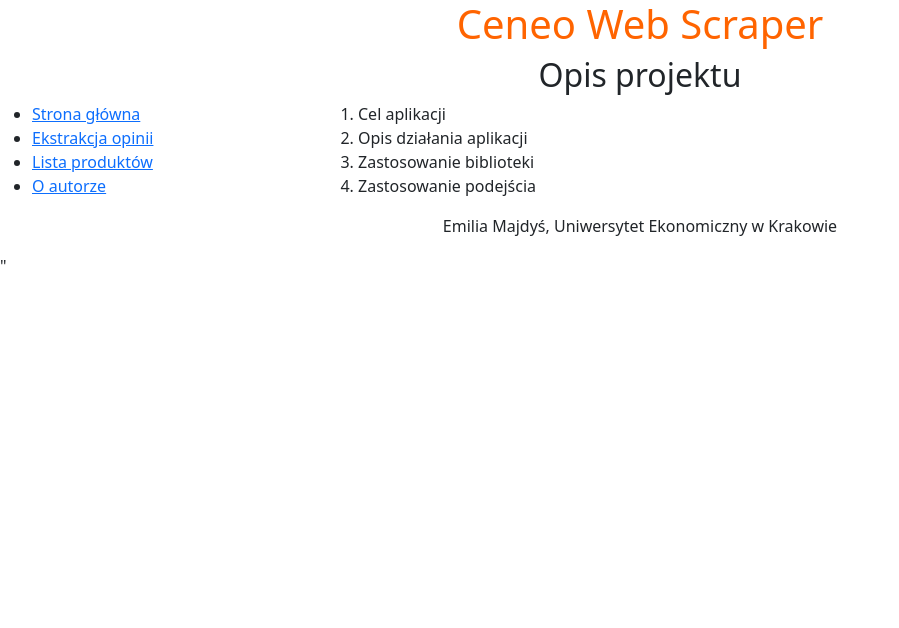
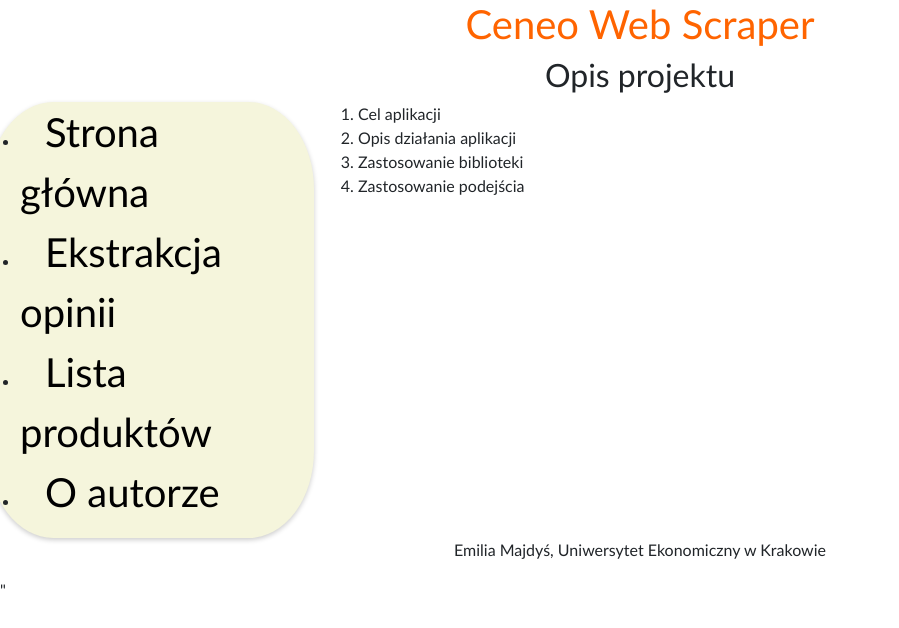
Before and after one commit to emiliamajdys/CeneoWebScraper, a Flask app: page / in a window 1280 px wide. Shown: the top 628 px of the page, without its empty margins (0-899 px from the left). Run offline with Flask 3, Linux system fonts and the light colour scheme; some libraries are stand-ins or nearby versions.

Commit message:
2025-05-29 EM

```diff
--- a/app/static/style.css
+++ b/app/static/style.css
@@ -1,3 +1,72 @@
+body {
+    margin: 0;
+    background-color:white;
+    font-family:'Trebuchet MS', 'Lucida Sans Unicode', 'Lucida Grande', 'Lucida Sans', Arial, sans-serif;
+
+    }
+a:hover{
+        text-decoration: underline;
+
+
+
+}
+
+
+
+button:hover{
+    background-color: #ff6400;
+    color:black;
+    transform: scale(1.5);
+}
+button[type=submit]:active{
+    transform:scale(2)
+}
+
+
+.col-3{
+
+
+  background-color:beige;
+  padding: 10px 0;
+  box-shadow: 0 2px 5px rgba(0, 0, 0, 0.2);
+  border-radius: 20%;
+  list-style: none;
+  margin: 0;
+  padding: 0;
+  display: flex;
+  justify-content: center;
+  gap: 30px;
+
+
+}
+.col-3 a {
+  color: black;
+  text-decoration: none;
+  font-size: 40px;
+  padding: 20px 25px;
+  border-radius: 40%;
+  transition: background-color 0.3s, color 0.3s;
+}
+
+
+.col-3 a:hover {
+  background-color: #ff6400;
+  color: white;
+  transform: scale(2);
+}
+.punkty{
+
+
+    display:grid;
+    gap:16px;
+    list-style: none;
+}
+.punkty li{
+    background-color: beige;
+    border-radius: 25px;
+    padding:20px;
+
+}
 h1 {
     color: #ff6400
 }
```
